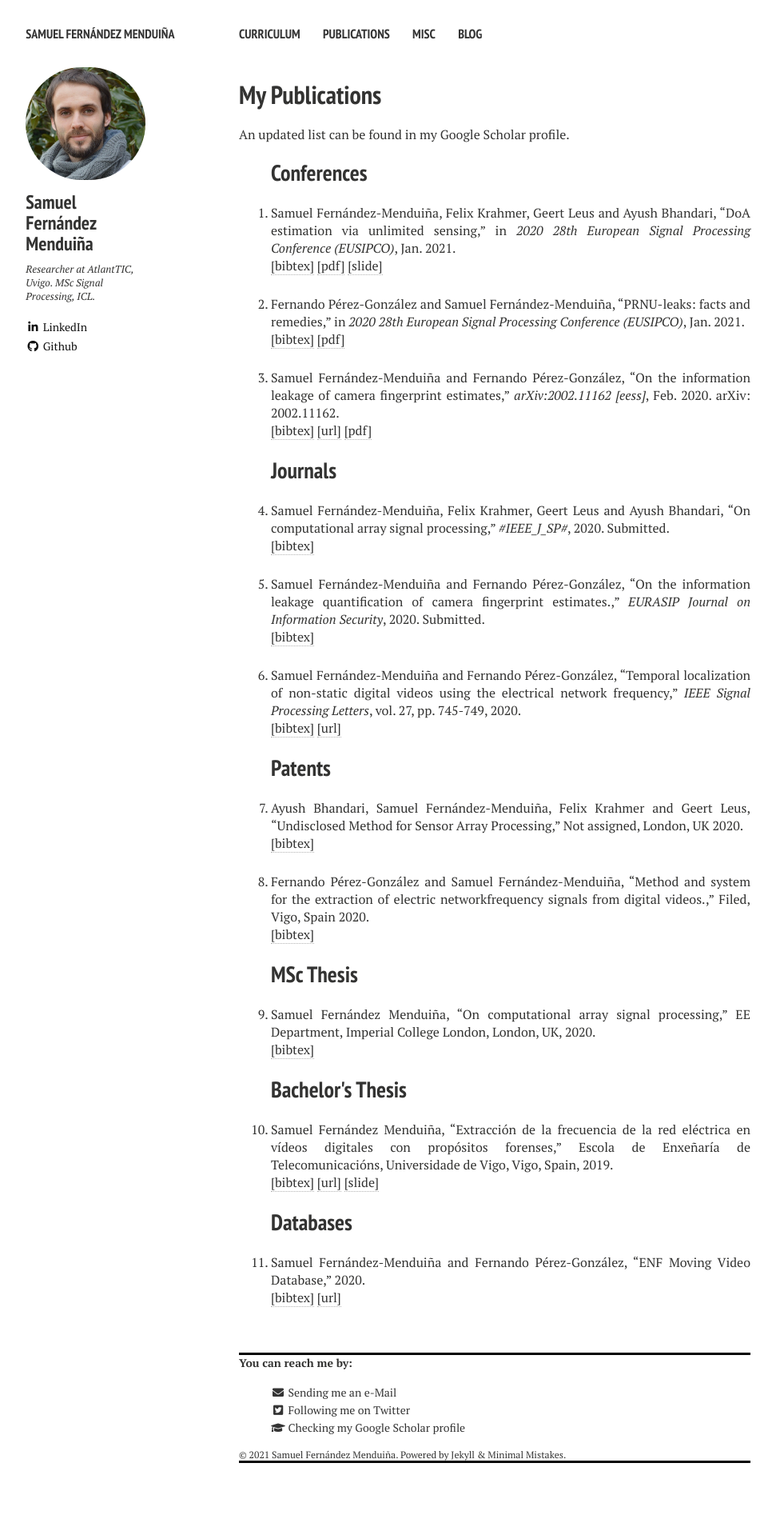
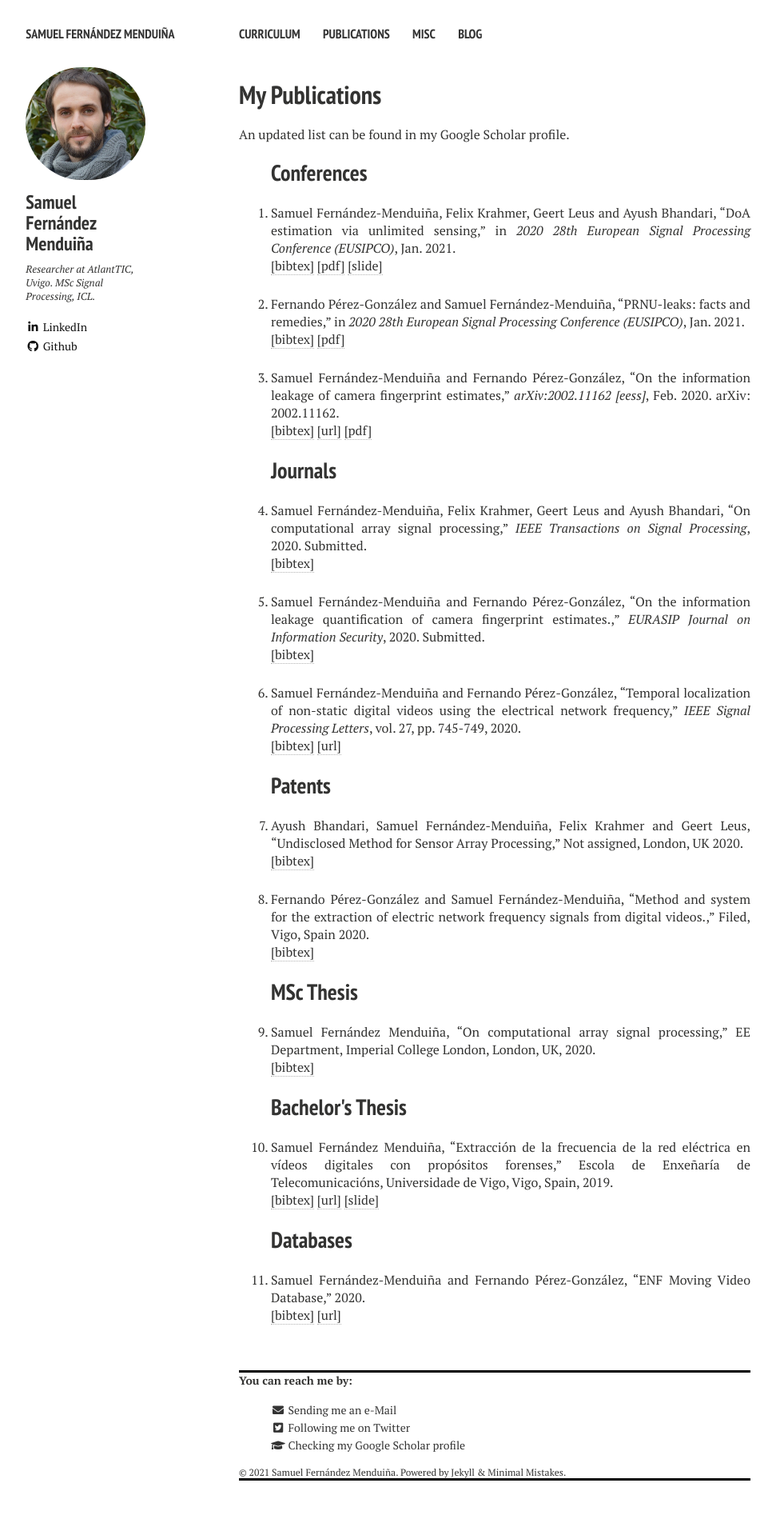
Before and after one commit to sf219/sfweb, a Jekyll site: the page built from publications.md, in a window 1280 px wide. Shown: the whole page at 80% size, without its empty margins (21-992 px from the left). Built offline with Jekyll 4.4.1, drawn with Linux system fonts in a browser that asks for light colours; nearby versions of some CDN libraries; before the commit the page ends 1877 px from its top, so only the background shows below that.

Commit message:
Update publications.html

```diff
--- a/_layouts/publications.html
+++ b/_layouts/publications.html
@@ -189,7 +189,7 @@ arXiv: 2002.11162.
 	<li ><p>
 Samuel Fernández-Menduiña, Felix Krahmer, Geert Leus and Ayush Bhandari,
 &ldquo;On computational array signal processing,&rdquo;
-<i>#IEEE_J_SP#</i>,
+<i>IEEE Transactions on Signal Processing</i>,
 
 
 
@@ -314,7 +314,7 @@ Not assigned, London, UK
 
 	<li ><p>
 Fernando Pérez-González and Samuel Fernández-Menduiña,
-&ldquo;Method and system for the extraction of electric networkfrequency signals from digital videos.,&rdquo;
+&ldquo;Method and system for the extraction of electric network frequency signals from digital videos.,&rdquo;
 
 
 Filed, Vigo, Spain
```
Also changed, not shown: other parts of _layouts/publications.html (+1 -1 lines).
